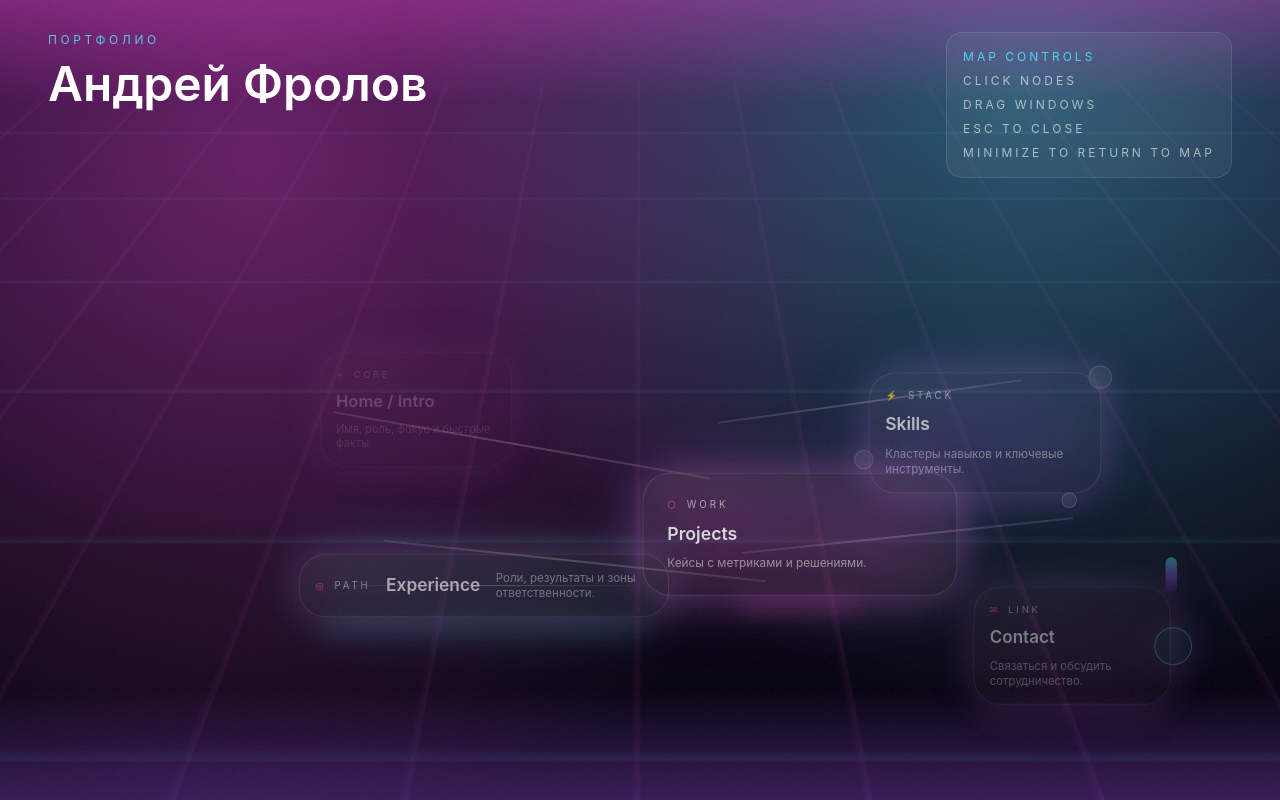
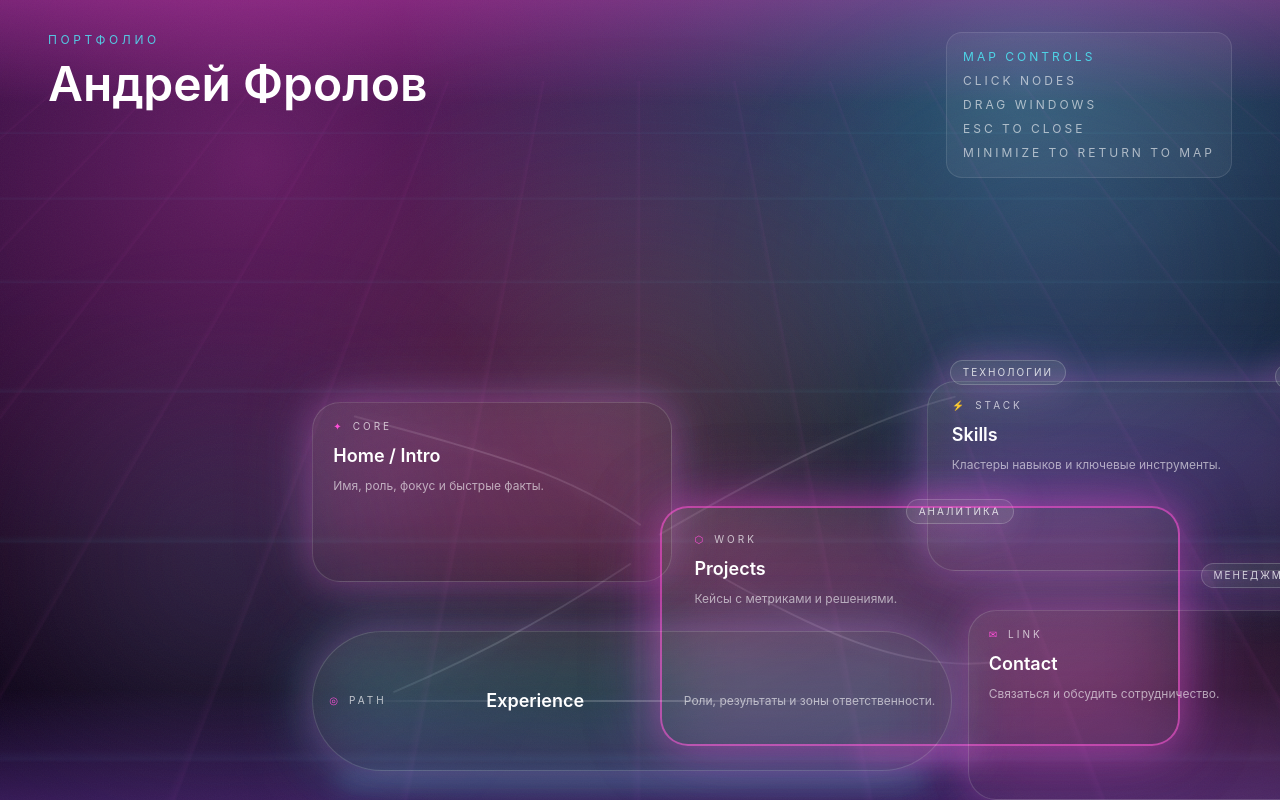
Before and after one commit to FrolovDre/about_me, a Next.js app: page / in a window 1280 px wide. Built offline with nearby package versions, Linux system fonts and the light colour scheme.

Commit message:
Add stable archipelago map layout

```diff
--- /dev/null
+++ b/components/MapRoutes.tsx
@@ -0,0 +1,78 @@
+interface MapRoutesProps {
+  hoveredNode: string | null;
+}
+
+const routes = [
+  {
+    id: 'intro-projects',
+    from: 'home',
+    to: 'projects',
+    d: 'M 210 210 C 360 250, 430 270, 500 320',
+  },
+  {
+    id: 'projects-skills',
+    from: 'projects',
+    to: 'skills',
+    d: 'M 520 330 C 640 260, 740 210, 820 190',
+  },
+  {
+    id: 'projects-experience',
+    from: 'projects',
+    to: 'experience',
+    d: 'M 490 360 C 400 420, 320 460, 250 490',
+  },
+  {
+    id: 'projects-contact',
+    from: 'projects',
+    to: 'contact',
+    d: 'M 560 360 C 680 430, 770 470, 860 460',
+  },
+];
+
+export default function MapRoutes({ hoveredNode }: MapRoutesProps) {
+  return (
+    <svg
+      className="pointer-events-none absolute inset-0 h-full w-full"
+      viewBox="0 0 1000 600"
+      fill="none"
+      aria-hidden="true"
+    >
+      <defs>
+        <filter id="routeGlow" x="-40%" y="-40%" width="180%" height="180%">
+          <feGaussianBlur stdDeviation="6" result="blur" />
+          <feMerge>
+            <feMergeNode in="blur" />
+            <feMergeNode in="SourceGraphic" />
+          </feMerge>
+        </filter>
+        <linearGradient id="routeGradientActive" x1="0" y1="0" x2="1" y2="0">
+          <stop offset="0%" stopColor="#FF6AD5" />
+          <stop offset="50%" stopColor="#7DF9FF" />
+          <stop offset="100%" stopColor="#B87CFF" />
+        </linearGradient>
+        <linearGradient id="routeGradientIdle" x1="0" y1="0" x2="1" y2="0">
+          <stop offset="0%" stopColor="rgba(255,255,255,0.2)" />
+          <stop offset="50%" stopColor="rgba(255,255,255,0.35)" />
+          <stop offset="100%" stopColor="rgba(255,255,255,0.2)" />
+        </linearGradient>
+      </defs>
+      {routes.map((route) => {
+        const isActive =
+          hoveredNode === route.from ||
+          hoveredNode === route.to ||
+          (hoveredNode === 'projects' && route.from === 'projects');
+        return (
+          <path
+            key={route.id}
+            d={route.d}
+            stroke={isActive ? 'url(#routeGradientActive)' : 'url(#routeGradientIdle)'}
+            strokeWidth={isActive ? 3 : 2}
+            filter="url(#routeGlow)"
+            opacity={isActive ? 0.9 : 0.45}
+            strokeLinecap="round"
+          />
+        );
+      })}
+    </svg>
+  );
+}
--- a/components/VaporMapDesktop.tsx
+++ b/components/VaporMapDesktop.tsx
@@ -1,8 +1,9 @@
 "use client";
 
 import { AnimatePresence, motion, useReducedMotion } from 'framer-motion';
-import { useCallback, useEffect, useMemo, useRef, useState, type MouseEvent } from 'react';
+import { useCallback, useEffect, useMemo, useRef, useState, type KeyboardEvent, type MouseEvent } from 'react';
 import profile from '../data/profile';
+import MapRoutes from './MapRoutes';
 import Window from './Window';
 import ContactWindow from './windows/ContactWindow';
 import ExperienceWindow from './windows/ExperienceWindow';
@@ -11,11 +12,16 @@ import ProjectsWindow from './windows/ProjectsWindow';
 import SkillsWindow from './windows/SkillsWindow';
 
 const nodePositions: Record<string, string> = {
-  home: 'md:left-[18%] md:top-[24%]',
-  skills: 'md:left-[72%] md:top-[28%]',
-  projects: 'md:left-1/2 md:top-[48%] md:-translate-x-1/2 md:-translate-y-1/2',
-  experience: 'md:left-[16%] md:top-[64%]',
-  contact: 'md:left-[82%] md:top-[70%]',
+  home:
+    'order-2 md:left-[18%] md:top-[34%] md:w-[360px] md:h-[180px]',
+  projects:
+    'order-1 col-span-2 md:left-[52%] md:top-[54%] md:-translate-x-1/2 md:-translate-y-1/2 md:w-[520px] md:h-[240px]',
+  experience:
+    'order-4 md:left-[18%] md:top-[78%] md:w-[640px] md:h-[120px]',
+  skills:
+    'order-3 md:left-[78%] md:top-[30%] md:w-[420px] md:h-[190px]',
+  contact:
+    'order-5 md:left-[82%] md:top-[74%] md:w-[360px] md:h-[190px]',
 };
 
 const windowPresets: Record<string, { left: string; top: string }> = {
@@ -31,6 +37,7 @@ export default function VaporMapDesktop() {
   const [windowOrder, setWindowOrder] = useState<string[]>([]);
   const [activeWindow, setActiveWindow] = useState<string>('');
   const [isMobile, setIsMobile] = useState(false);
+  const [skillsFocus, setSkillsFocus] = useState<string | null>(null);
   const constraintsRef = useRef<HTMLDivElement | null>(null);
   const openerRefs = useRef<Record<string, HTMLElement | null>>({});
 
@@ -51,7 +58,7 @@ export default function VaporMapDesktop() {
         },
         skills: {
           title: profile.ui.sections.skillsTitle,
-          content: <SkillsWindow />,
+          content: <SkillsWindow focusCategory={skillsFocus} />,
         },
         projects: {
           title: profile.ui.sections.projectsTitle,
@@ -144,27 +151,44 @@ export default function VaporMapDesktop() {
 
   const [hoveredNode, setHoveredNode] = useState<string | null>(null);
 
-  const routeSegments = [
-    { id: 'intro-projects', from: 'home', to: 'projects', className: 'left-[26%] top-[34%] w-[30%] rotate-[10deg]' },
-    { id: 'skills-projects', from: 'skills', to: 'projects', className: 'left-[56%] top-[36%] w-[24%] rotate-[-8deg]' },
-    { id: 'projects-experience', from: 'projects', to: 'experience', className: 'left-[30%] top-[56%] w-[30%] rotate-[6deg]' },
-    { id: 'projects-contact', from: 'projects', to: 'contact', className: 'left-[58%] top-[58%] w-[26%] rotate-[-6deg]' },
-  ];
-
   return (
     <div className="relative min-h-screen overflow-hidden text-white">
-      <div className="absolute inset-0 vapor-map-sky" aria-hidden="true" />
-      <div className="retro-grid grain-overlay absolute inset-0 opacity-80" aria-hidden="true" />
+      <div className="absolute inset-0 z-0 vapor-map-sky" aria-hidden="true" />
+      <div className="retro-grid grain-overlay absolute inset-0 z-0 opacity-50" aria-hidden="true" />
       <div
-        className="absolute inset-x-0 top-0 h-52 bg-gradient-to-b from-neon-pink/30 via-transparent to-transparent"
+        className="absolute inset-x-0 top-0 z-0 h-52 bg-gradient-to-b from-neon-pink/30 via-transparent to-transparent"
         aria-hidden="true"
       />
       <div
-        className="absolute inset-x-0 bottom-0 h-56 bg-gradient-to-t from-neon-purple/30 via-transparent to-transparent"
+        className="absolute inset-x-0 bottom-0 z-0 h-56 bg-gradient-to-t from-neon-purple/30 via-transparent to-transparent"
         aria-hidden="true"
       />
 
-      <div className="relative z-10 flex min-h-screen flex-col" ref={constraintsRef}>
+      <div className="absolute inset-0 z-10 pointer-events-none" aria-hidden="true">
+        <div
+          className="absolute left-1/2 top-[55%] h-[600px] w-[900px] -translate-x-1/2 -translate-y-1/2 rounded-full blur-3xl"
+          style={{
+            background:
+              'radial-gradient(circle at center, rgba(255, 168, 120, 0.18), transparent 70%)',
+          }}
+        />
+        <div
+          className="absolute left-[18%] top-[70%] h-[420px] w-[700px] -translate-x-1/2 -translate-y-1/2 rounded-full blur-3xl"
+          style={{
+            background:
+              'radial-gradient(circle at center, rgba(120, 210, 255, 0.14), transparent 70%)',
+          }}
+        />
+        <div
+          className="absolute left-[82%] top-[35%] h-[420px] w-[680px] -translate-x-1/2 -translate-y-1/2 rounded-full blur-3xl"
+          style={{
+            background:
+              'radial-gradient(circle at center, rgba(200, 130, 255, 0.12), transparent 70%)',
+          }}
+        />
+      </div>
+
+      <div className="relative z-20 flex min-h-screen flex-col" ref={constraintsRef}>
         <header className="flex flex-wrap items-start justify-between gap-6 px-6 py-8 md:px-12">
           <div className="max-w-2xl space-y-3">
             <p className="text-xs uppercase tracking-[0.3em] text-neon-cyan/80">
@@ -186,22 +210,11 @@ export default function VaporMapDesktop() {
         </header>
 
         <div className="relative flex flex-1 items-center justify-center px-6 pb-10 md:px-12">
-          {routeSegments.map((route) => {
-            const isActive = hoveredNode === route.from || hoveredNode === route.to;
-            return (
-              <span
-                key={route.id}
-                className={`pointer-events-none absolute hidden h-0.5 origin-left rounded-full transition md:block ${route.className} ${
-                  isActive
-                    ? 'bg-gradient-to-r from-neon-pink/90 via-neon-cyan/90 to-neon-purple/90 shadow-glow'
-                    : 'bg-gradient-to-r from-white/10 via-white/20 to-white/10'
-                }`}
-                aria-hidden="true"
-              />
-            );
-          })}
+          <div className="absolute inset-0 z-20 hidden md:block">
+            <MapRoutes hoveredNode={hoveredNode} />
+          </div>
 
-          <div className="relative grid w-full max-w-5xl grid-cols-2 gap-6 md:block md:h-[520px]">
+          <div className="relative z-30 grid w-full max-w-5xl grid-cols-2 gap-6 md:block md:h-[520px]">
             {profile.mapNodes.map((node, index) => (
               <MapNode
                 key={node.id}
@@ -211,8 +224,7 @@ export default function VaporMapDesktop() {
                 isActive={Boolean(openWindows[node.id])}
                 isMobile={isMobile}
                 onHover={setHoveredNode}
-                onSelect={(event) => {
-                  const opener = event.currentTarget as HTMLElement;
+                onSelect={(opener) => {
                   if (openWindows[node.id]) {
                     if (openWindows[node.id]?.minimized) {
                       restoreWindow(node.id);
@@ -221,6 +233,14 @@ export default function VaporMapDesktop() {
                     }
                   } else {
                     openWindow(node.id, opener);
+                  }
+                }}
+                onSkillChipSelect={(category, opener) => {
+                  setSkillsFocus(category);
+                  if (openWindows.skills) {
+                    bringToFront('skills');
+                  } else {
+                    openWindow('skills', opener);
                   }
                 }}
               />
@@ -265,7 +285,7 @@ export default function VaporMapDesktop() {
                   onFocus={bringToFront}
                   onClose={closeWindow}
                   onMinimize={minimizeWindow}
-                  style={{ zIndex: 30 + index }}
+                  style={{ zIndex: 40 + index }}
                 >
                   {config.content}
                 </Window>
@@ -284,10 +304,20 @@ interface MapNodeProps {
   isActive: boolean;
   isMobile: boolean;
   onHover: (id: string | null) => void;
-  onSelect: (event: MouseEvent<HTMLButtonElement>) => void;
+  onSelect: (opener: HTMLElement) => void;
+  onSkillChipSelect?: (category: string, opener: HTMLElement) => void;
 }
 
-function MapNode({ node, index, className, isActive, isMobile, onHover, onSelect }: MapNodeProps) {
+function MapNode({
+  node,
+  index,
+  className,
+  isActive,
+  isMobile,
+  onHover,
+  onSelect,
+  onSkillChipSelect,
+}: MapNodeProps) {
   const prefersReducedMotion = useReducedMotion();
   const variant =
     node.id === 'projects'
@@ -300,15 +330,28 @@ function MapNode({ node, index, className, isActive, isMobile, onHover, onSelect
             ? 'lighthouse'
             : 'base';
 
+  const handleActivate = (event: MouseEvent<HTMLDivElement>) => {
+    onSelect(event.currentTarget);
+  };
+
+  const handleKeyDown = (event: KeyboardEvent<HTMLDivElement>) => {
+    if (event.key === 'Enter' || event.key === ' ') {
+      event.preventDefault();
+      onSelect(event.currentTarget);
+    }
+  };
+
   return (
-    <motion.button
-      type="button"
-      onClick={onSelect}
+    <motion.div
+      role="button"
+      tabIndex={0}
+      onClick={handleActivate}
+      onKeyDown={handleKeyDown}
       onMouseEnter={() => onHover(node.id)}
       onMouseLeave={() => onHover(null)}
       onFocus={() => onHover(node.id)}
       onBlur={() => onHover(null)}
-      className={`group relative flex flex-col gap-2 rounded-[28px] border border-white/15 bg-gradient-to-br from-white/10 via-white/5 to-white/5 px-4 py-4 text-left shadow-glow transition focus-visible:ring-2 focus-visible:ring-neon-cyan md:absolute ${
+      className={`group relative flex min-h-[140px] w-full flex-col gap-2 rounded-[28px] border border-white/15 bg-gradient-to-br from-white/10 via-white/5 to-white/5 px-4 py-4 text-left shadow-glow transition-transform focus-visible:ring-2 focus-visible:ring-neon-cyan md:absolute ${
         className ?? ''
       } ${
         isActive
@@ -316,34 +359,27 @@ function MapNode({ node, index, className, isActive, isMobile, onHover, onSelect
           : 'hover:border-neon-pink/70 hover:text-neon-pink'
       } ${
         variant === 'main'
-          ? 'md:w-80 md:px-6 md:py-6'
+          ? 'md:border-2 md:border-neon-pink/60 md:px-8 md:py-6 md:shadow-glow-strong'
           : variant === 'runway'
-            ? 'md:w-96 md:flex-row md:items-center md:justify-between md:gap-4 md:py-4'
+            ? 'md:flex-row md:items-center md:justify-between md:gap-4 md:rounded-full md:py-4'
             : variant === 'cluster'
-              ? 'md:w-60'
-              : 'md:w-52'
-      }`}
-      initial={prefersReducedMotion ? false : { opacity: 0, scale: 0.9, y: 8 }}
-      animate={
-        prefersReducedMotion
-          ? { opacity: 1, scale: 1 }
-          : {
-              opacity: 1,
-              scale: 1,
-              y: [0, -6, 0],
-            }
-      }
+              ? 'md:px-6'
+              : 'md:px-5'
+      } hover:scale-[1.02] focus-visible:scale-[1.02]`}
+      initial={false}
+      animate={prefersReducedMotion ? { y: 0 } : { y: [0, -4, 0] }}
       transition={
         prefersReducedMotion
           ? { duration: 0.2 }
           : {
-              duration: 4 + index,
+              duration: 6 + index,
               repeat: Infinity,
               ease: 'easeInOut',
-              delay: index * 0.3,
+              delay: index * 0.2,
             }
       }
       aria-pressed={isActive}
+      aria-label={`${profile.ui.map.openLabel}: ${node.label}`}
       aria-describedby={!isMobile ? `${node.id}-tooltip` : undefined}
     >
       <span className="flex items-center gap-2 text-[10px] uppercase tracking-[0.3em] text-white/70">
@@ -388,16 +424,55 @@ function MapNode({ node, index, className, isActive, isMobile, onHover, onSelect
 
       {variant === 'cluster' && (
         <>
-          <span className="pointer-events-none absolute -right-3 -top-2 h-6 w-6 rounded-full border border-white/20 bg-white/10 shadow-glow" aria-hidden="true" />
-          <span className="pointer-events-none absolute -left-4 bottom-6 h-5 w-5 rounded-full border border-white/20 bg-white/10 shadow-glow" aria-hidden="true" />
-          <span className="pointer-events-none absolute right-6 -bottom-4 h-4 w-4 rounded-full border border-white/20 bg-white/10 shadow-glow" aria-hidden="true" />
+          <button
+            type="button"
+            onClick={(event) => {
+              event.stopPropagation();
+              onSkillChipSelect?.('Продукт', event.currentTarget);
+            }}
+            className="absolute -right-[18px] -top-[18px] hidden rounded-full border border-white/20 bg-white/10 px-3 py-1 text-[10px] uppercase tracking-[0.2em] text-white/80 shadow-glow transition hover:border-neon-cyan/60 hover:text-neon-cyan focus-visible:ring-2 focus-visible:ring-neon-cyan md:inline-flex"
+          >
+            Продукт
+          </button>
+          <button
+            type="button"
+            onClick={(event) => {
+              event.stopPropagation();
+              onSkillChipSelect?.('Технологии', event.currentTarget);
+            }}
+            className="absolute left-[22px] top-[-22px] hidden rounded-full border border-white/20 bg-white/10 px-3 py-1 text-[10px] uppercase tracking-[0.2em] text-white/80 shadow-glow transition hover:border-neon-cyan/60 hover:text-neon-cyan focus-visible:ring-2 focus-visible:ring-neon-cyan md:inline-flex"
+          >
+            Технологии
+          </button>
+          <button
+            type="button"
+            onClick={(event) => {
+              event.stopPropagation();
+              onSkillChipSelect?.('Аналитика', event.currentTarget);
+            }}
+            className="absolute -left-[22px] bottom-[46px] hidden rounded-full border border-white/20 bg-white/10 px-3 py-1 text-[10px] uppercase tracking-[0.2em] text-white/80 shadow-glow transition hover:border-neon-cyan/60 hover:text-neon-cyan focus-visible:ring-2 focus-visible:ring-neon-cyan md:inline-flex"
+          >
+            Аналитика
+          </button>
+          <button
+            type="button"
+            onClick={(event) => {
+              event.stopPropagation();
+              onSkillChipSelect?.('Менеджмент', event.currentTarget);
+            }}
+            className="absolute bottom-[-18px] right-[24px] hidden rounded-full border border-white/20 bg-white/10 px-3 py-1 text-[10px] uppercase tracking-[0.2em] text-white/80 shadow-glow transition hover:border-neon-cyan/60 hover:text-neon-cyan focus-visible:ring-2 focus-visible:ring-neon-cyan md:inline-flex"
+          >
+            Менеджмент
+          </button>
         </>
       )}
 
       {variant === 'lighthouse' && (
         <>
           <span
-            className="pointer-events-none absolute -right-2 -top-8 h-10 w-3 rounded-full bg-gradient-to-b from-neon-cyan/80 via-neon-purple/70 to-transparent shadow-glow"
+            className={`pointer-events-none absolute -right-2 -top-8 h-[120px] w-[8px] rounded-full bg-gradient-to-b from-neon-cyan/80 via-neon-purple/70 to-transparent shadow-glow ${
+              prefersReducedMotion ? '' : 'animate-pulse'
+            }`}
             aria-hidden="true"
           />
           <span
@@ -419,6 +494,6 @@ function MapNode({ node, index, className, isActive, isMobile, onHover, onSelect
           <span className="mt-2 block">{node.description}</span>
         </span>
       )}
-    </motion.button>
+    </motion.div>
   );
 }
```
Also changed, not shown: components/windows/SkillsWindow.tsx (+22 -3 lines).
